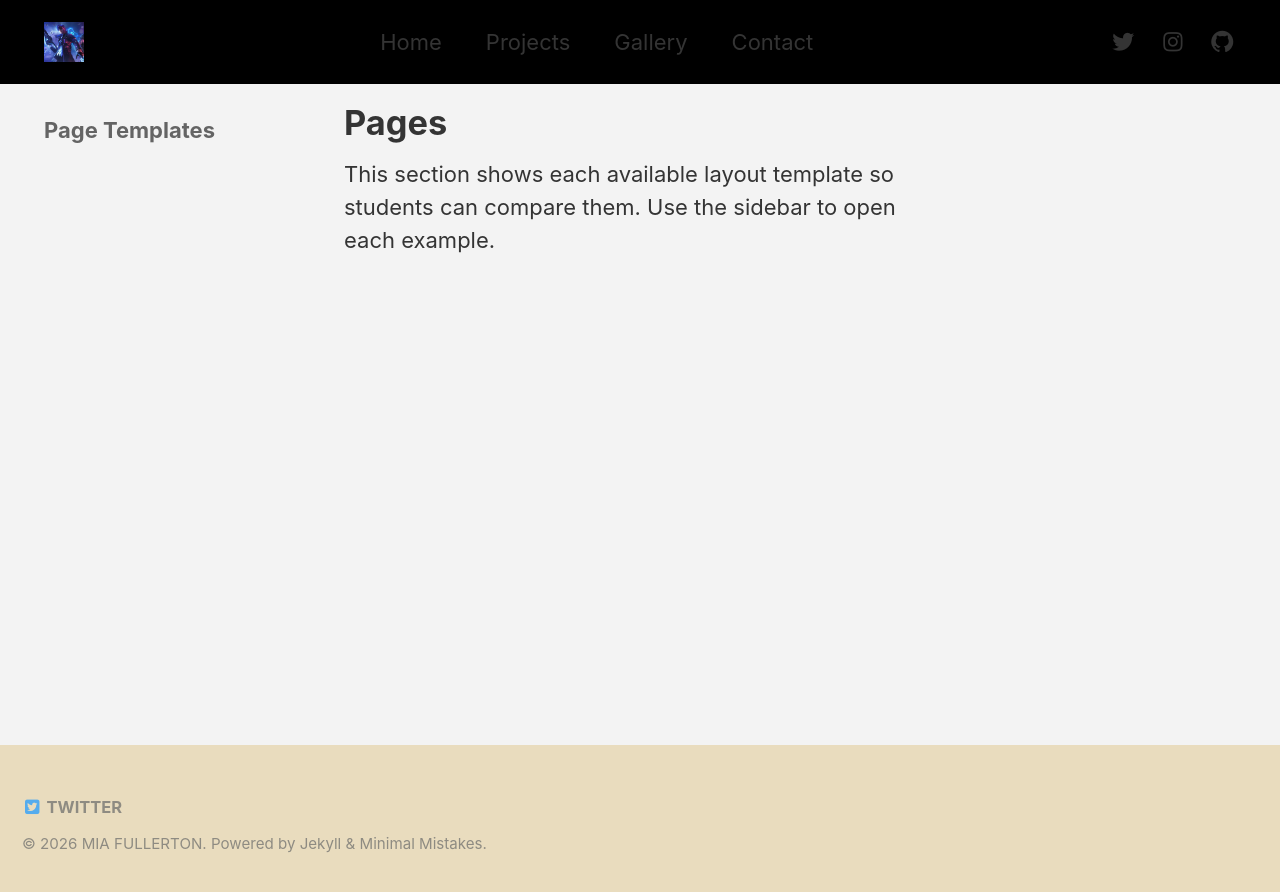
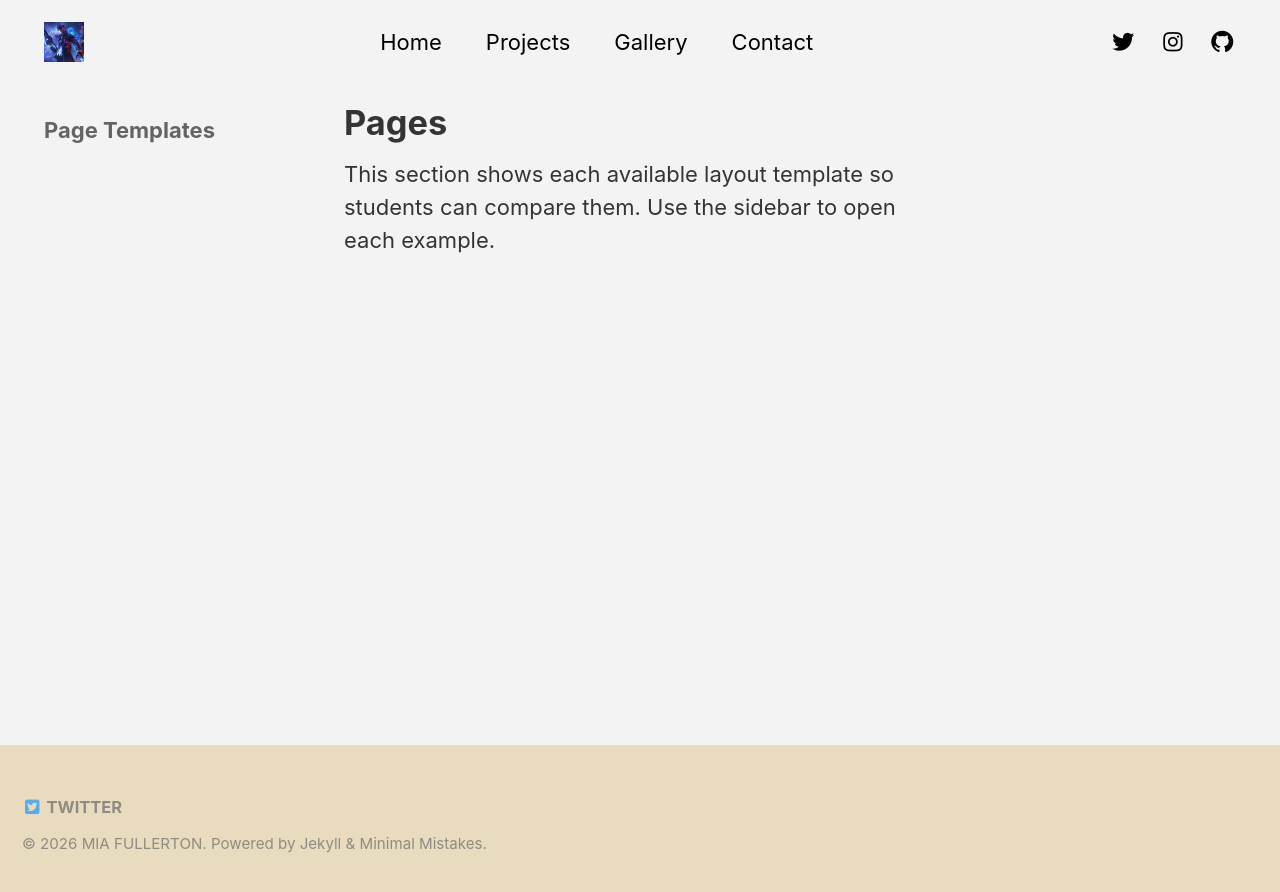
Before and after one commit to Griffsirr/Griffsirr.github.io, a Jekyll site: the page built from _pages/pages.md, in a window 1280 px wide. Shown: the top 892 px of the page. Built offline with Jekyll 4.4.1, drawn with Linux system fonts in a browser that asks for light colours.

Commit message:
Update header.html

```diff
--- a/_includes/header.html
+++ b/_includes/header.html
@@ -1,4 +1,4 @@
-<nav style="display:flex; align-items:center; justify-content:space-between; padding:1rem 2rem; background:#000;">
+<nav style="display:flex; align-items:center; justify-content:space-between; padding:1rem 2rem; background:transparent; color:#000;">
 
   <!-- LEFT: LOGO -->
   <div style="display:flex; align-items:center;">
```
